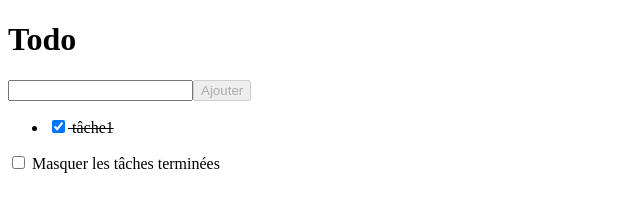
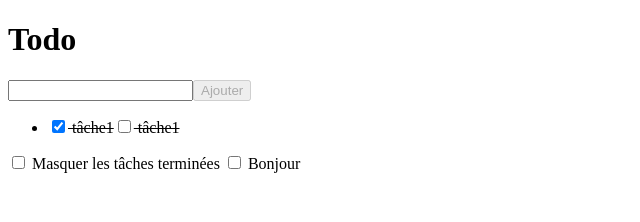
Before and after one commit to gabigab117/vue-todo, a Vue app: page / in a window 1280 px wide. Shown: the top 222 px of the page, without its empty margins (0-640 px from the left). Built offline with nearby package versions, Linux system fonts and the light colour scheme.

Commit message:
feat: add Checkbox component for improved task management and communication

```diff
--- a/src/App.vue
+++ b/src/App.vue
@@ -23,6 +23,12 @@
         {{ todo.title }}
       </label>
 
+      <Checkbox :label="todo.title"
+      class="class1"
+      @check="(p) => console.log('coché', p)"
+      @uncheck="console.log('pas coché')"
+      /> <!--J'envoie des éléments dynamiques--> <!-- passage implicite avec class qui s'applique au premier élément du template -->
+      <!--Avec label je fais descendre des infos-->
       </li>
     </ul>
     <label>
@@ -30,6 +36,9 @@
       Masquer les tâches terminées
     </label>
     <p v-if="remainingTodos">Nombre de tâche{{ remainingTodos > 1 ? "s" : "" }} à faire {{ remainingTodos }}</p>
+
+    <Checkbox label="Bonjour" />
+
 </div>
 <div v-else>
 Pas de tâches
@@ -40,6 +49,7 @@ Pas de tâches
 
 <script setup>
 import { ref, computed } from 'vue';
+import Checkbox from './Checkbox.vue';
 
 const todos = ref([
   {
--- /dev/null
+++ b/src/Checkbox.vue
@@ -0,0 +1,22 @@
+<template>
+    <label class="label"> <!--Fusion des classes-->
+        <input type="checkbox" @change="onChange">
+        {{ label }} <!--J'utilise directement label-->
+    </label>
+
+</template>
+
+<script setup>
+const props = defineProps({ // props ce que reçoit le composant de ce qui descend de App.vue
+    label: String
+})
+
+const emits = defineEmits(["check", "uncheck"]) // Ce qu'on envoie vers le parent
+const onChange = (event) => { // on utilise les évènement avec le defineEmits
+    if (event.currentTarget.checked) {
+        emits("check", event.currentTarget) // currentTarget fait référence à la checkbox
+    } else {
+        emits("uncheck", event.currentTarget)
+    }
+}
+</script>
```
Also changed, not shown: 1 other file (tests, documents, lock files or other folders).
